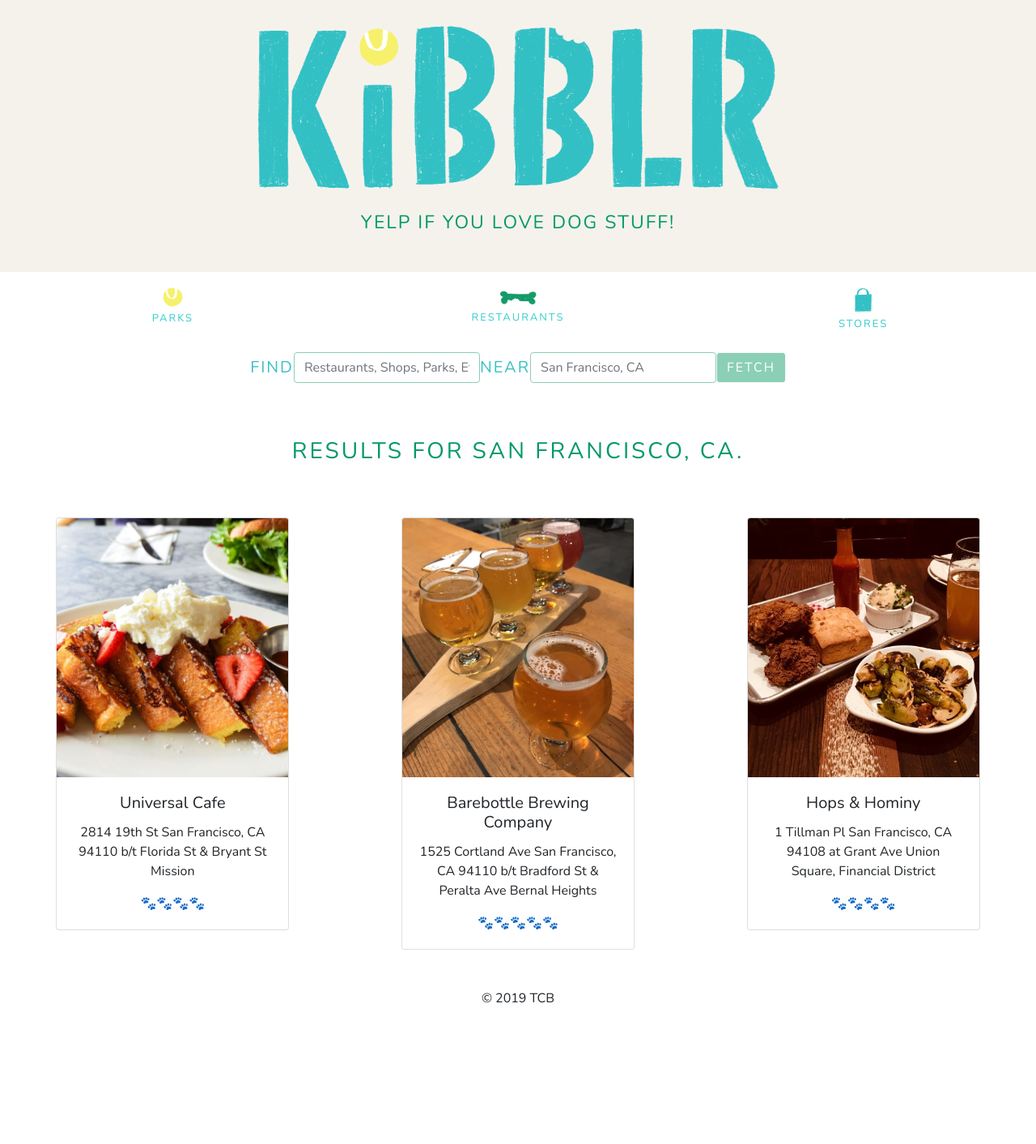
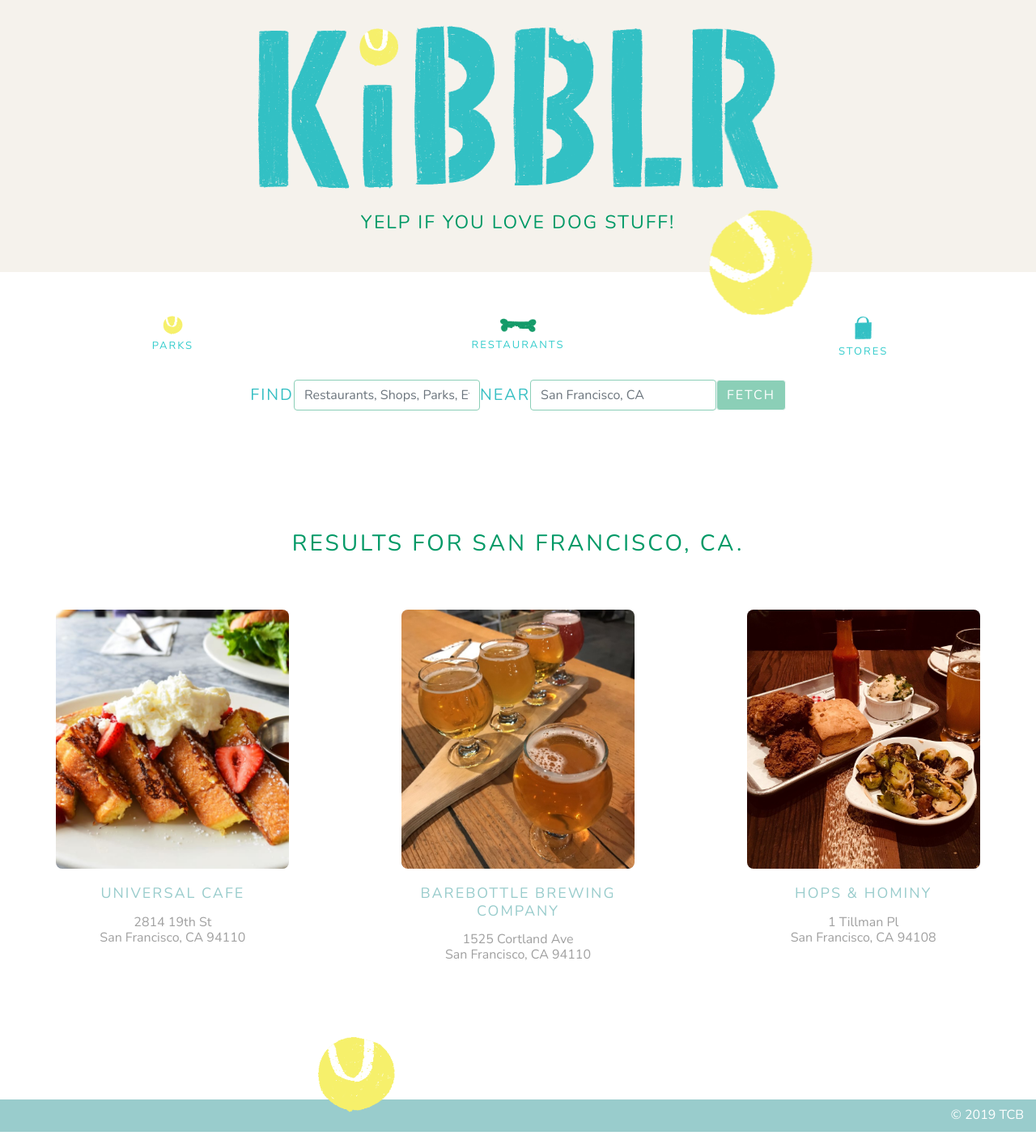
Before and after one commit to ch264/Kibblr, a plain HTML site: page views/index.html in a window 1280 px wide. Shown: the part 67-1480 px from the top of the page at 81% size. Drawn offline with nearby package versions, Linux system fonts and the light colour scheme; files that its build step writes are made by us from their sources; no server answers; files whose address does not match are found by name.

Commit message:
Added Tiffanys Main html and CSS Styling

```diff
--- a/public/styles/styles.css
+++ b/public/styles/styles.css
@@ -73,6 +73,14 @@ h2 {
     letter-spacing: 2px;
 }
 
+img.kibblr-between-header {
+    width: 150px;
+    height: auto;
+    position: relative;
+    top: -90px;
+    left: 300px;
+}
+
 
 /* Layout for index.html */
 
@@ -122,7 +130,13 @@ a.place-link:hover {
   Search Bar
   **********/
 
-.mainSearch,
+.mainSearch {
+    position: relative;
+    top: -80px;
+    margin-top: 0px;
+    margin-bottom: 0;
+}
+
 .restDisplay {
     margin: 3em 0;
 }
@@ -151,6 +165,12 @@ button.kibblr-search {
     letter-spacing: 2px;
 }
 
+button.kibblr-search:hover {
+    background: #009966;
+    color: #FFFFFF;
+    border: 1px solid #FFFFFF;
+}
+
 .searchedPlaces {
     list-style: none;
 }
@@ -171,10 +191,64 @@ h3 {
     margin-left: auto;
     margin-right: auto;
     margin-top: 4em;
+    border: none;
+}
+
+img.kibblr-gallery {
+    border-radius: 8px;
+}
+
+h5.kibblr-gallery {
+    text-transform: uppercase;
+    color: #99CCCC;
+    font-size: 18px;
+    letter-spacing: 2px;
+}
+
+p.kibblr-gallery {
+    color: #A0A0A0;
+    margin-bottom: 5px;
+}
+
+p.kibblr-gallery.address-bottom {
+    margin-top: -10px;
 }
 
 
-/* Images */
+/*********
+ Footer
+ *********/
+
+div.footer-wrapper {
+    padding: 0px;
+}
+
+footer {
+    height: 40px;
+    background: #99CCCC;
+    color: #FFFFFF;
+    width: 100vw;
+}
+
+img.kibblr-footer {
+    width: 100px;
+    height: auto;
+    position: relative;
+    top: 20px;
+    left: -200px;
+}
+
+p.kibblr-footer {
+    float: right;
+    margin-right: 15px;
+    position: relative;
+    top: 7px;
+}
+
+
+/*********
+ Images
+ *********/
 
 .object-fit-cover {
     width: 100%;
@@ -183,7 +257,9 @@ h3 {
 }
 
 
-/* Sign Up Form */
+/*********
+  Sign Up Form
+  ********/
 
 .form-row {
     text-align: left !important;
@@ -194,7 +270,17 @@ h3 {
 }
 
 
-/* Login Form */
+/********
+ Login Form
+ **********/
+
+.form-signin {
+    max-width: 500px;
+    padding: 15px 35px 45px;
+    margin: auto;
+    background-color: #fff;
+    border: 1px solid rgba(0, 0, 0, 0.1);
+}
 
 .imagewrapper {
     margin: 15px auto;
--- a/views/index.html
+++ b/views/index.html
@@ -37,6 +37,7 @@
             </div>
         </div>
     </header>
+    <img class="kibblr-between-header" src="../images/kibblr-logos-tennisball-left.png">
     <main>
         <!-- Search Bar and Categories Links -->
         <section class="mainSearch">
@@ -81,7 +82,7 @@
                 </div>
             </div>
         </section>
-        <!-- Restaurants Display Section -->
+        <!-- Restaurants Gallery -->
         <section class="restDisplay">
             <div class="container-fluid">
                 <div class="row">
@@ -92,31 +93,31 @@
                 <div class="row">
                     <div class="col-md-4">
                         <div class="card" style="width: 18rem;">
-                            <a href="restaurantOne.html"><img class="card-img-top object-fit-cover" src="../images/UniversalCafe.jpg" alt="Card image cap"></a>
-                            <div class="card-body">
-                                <h5 class="card-title">Universal Cafe</h5>
-                                <p class="card-text">2814 19th St San Francisco, CA 94110 b/t Florida St & Bryant St Mission</p>
-                                <p class="card-text">🐾🐾🐾🐾</p>
+                            <a href="restaurantOne.html"><img class="card-img-top object-fit-cover kibblr-gallery" src="../images/UniversalCafe.jpg" alt="Card image cap"></a>
+                            <div class="card-body kibblr-gallery">
+                                <h5 class="card-title kibblr-gallery">Universal Cafe</h5>
+                                <p class="card-text kibblr-gallery">2814 19th St</p>
+                                <p class="card-text kibblr-gallery address-bottom">San Francisco, CA 94110</p>
                             </div>
                         </div>
                     </div>
                     <div class="col-md-4">
                         <div class="card" style="width: 18rem;">
-                            <a href="restaurantTwo.html"><img class="card-img-top object-fit-cover" src="../images/barebottle.jpg" alt="Card image cap"></a>
+                            <a href="restaurantTwo.html"><img class="card-img-top object-fit-cover kibblr-gallery" src="../images/barebottle.jpg" alt="Card image cap"></a>
                             <div class="card-body">
-                                <h5 class="card-title">Barebottle Brewing Company</h5>
-                                <p class="card-text">1525 Cortland Ave San Francisco, CA 94110 b/t Bradford St & Peralta Ave Bernal Heights</p>
-                                <p class="card-text">🐾🐾🐾🐾🐾</p>
+                                <h5 class="card-title kibblr-gallery">Barebottle Brewing Company</h5>
+                                <p class="card-text kibblr-gallery">1525 Cortland Ave</p>
+                                <p class="card-text kibblr-gallery address-bottom">San Francisco, CA 94110</p>
                             </div>
                         </div>
                     </div>
                     <div class="col-md-4">
                         <div class="card" style="width: 18rem;">
-                            <a href="restaurantThree.html"><img class="card-img-top object-fit-cover" src="../images/hops.jpg" alt="Card image cap"></a>
+                            <a href="restaurantThree.html"><img class="card-img-top object-fit-cover kibblr-gallery" src="../images/hops.jpg" alt="Card image cap"></a>
                             <div class="card-body">
-                                <h5 class="card-title">Hops & Hominy</h5>
-                                <p class="card-text">1 Tillman Pl San Francisco, CA 94108 at Grant Ave Union Square, Financial District</p>
-                                <p class="card-text">🐾🐾🐾🐾</p>
+                                <h5 class="card-title kibblr-gallery">Hops & Hominy</h5>
+                                <p class="card-text kibblr-gallery">1 Tillman Pl</p>
+                                <p class="card-text kibblr-gallery address-bottom">San Francisco, CA 94108</p>
                             </div>
                         </div>
                     </div>
@@ -125,15 +126,12 @@
         </section>
     </main>
     <!-- Footer -->
-    <footer>
-        <div class="container-fluid">
-            <div class="row">
-                <div class="col-md-12">
-                    <p>© 2019 TCB</p>
-                </div>
-            </div>
-        </div>
-    </footer>
+    <div class="container-fluid footer-wrapper">
+        <img class="kibblr-footer" src="../images/kibblr-logos-tennisball.png">
+        <footer>
+            <p class="kibblr-footer">© 2019 TCB</p>
+        </footer>
+    </div>
     <script src="https://code.jquery.com/jquery-3.3.1.js" integrity="sha256-2Kok7MbOyxpgUVvAk/HJ2jigOSYS2auK4Pfzbm7uH60=" crossorigin="anonymous"></script>
     <script src="https://ajax.googleapis.com/ajax/libs/jquery/1.11.3/jquery.min.js"></script>
     <script src="scripts/app.js"></script>
```
Lines whose indentation alone changed are shown as unchanged.
